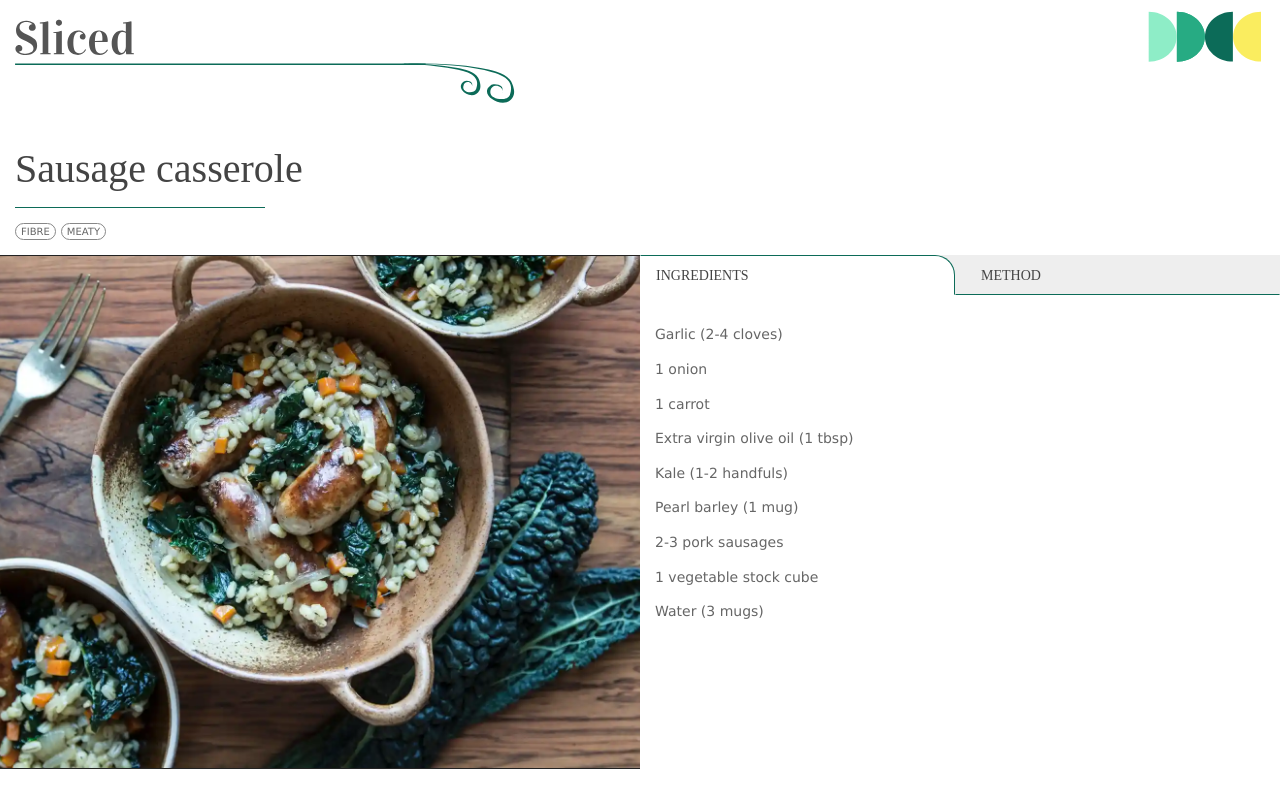
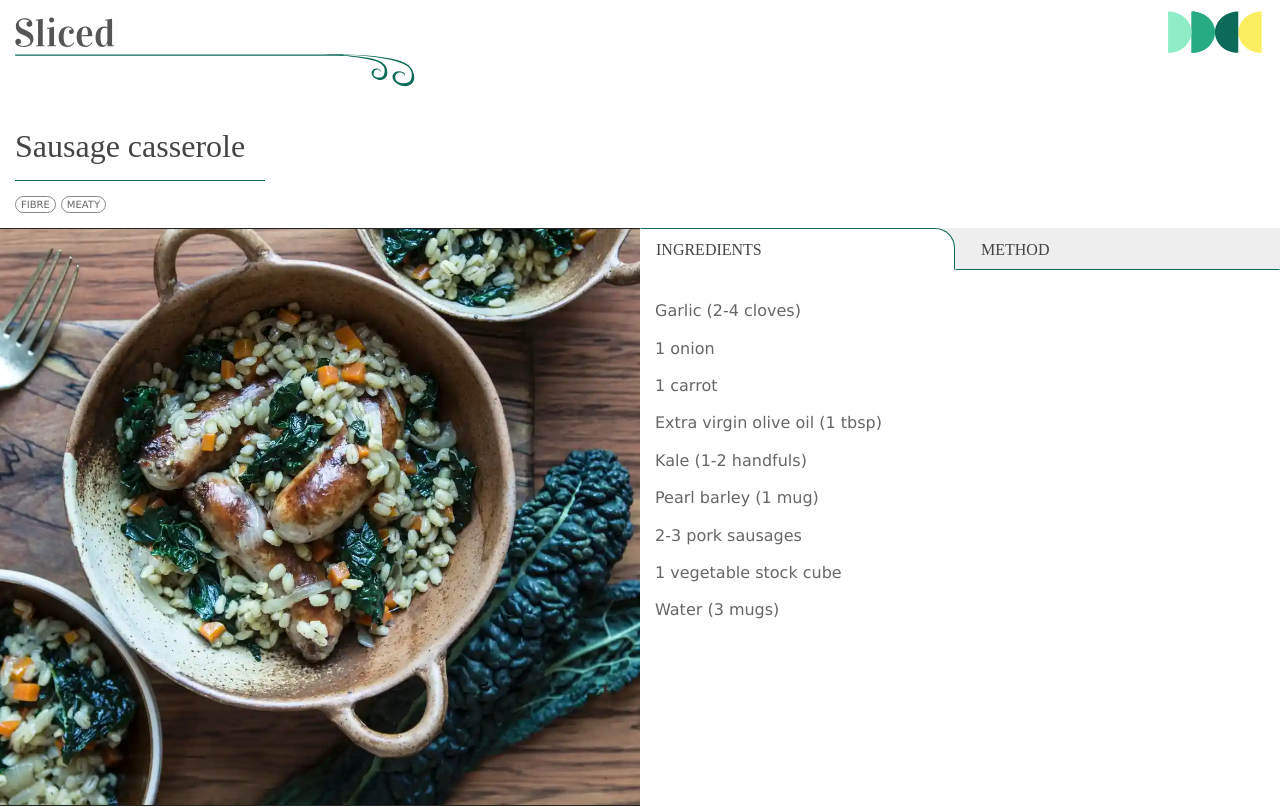
Before and after one commit to jonnywyatt/recipes, a Next.js app: page /recipes/1 in a window 1280 px wide. Shown: the top 807 px of the page. Built offline with nearby package versions, Linux system fonts and the light colour scheme.

Commit message:
Responsive headers

```diff
--- a/src/app/(recipes)/page.module.scss
+++ b/src/app/(recipes)/page.module.scss
@@ -32,6 +32,7 @@
 }
 
 .title {
+  font-family: var(--font-stack-heading);
   font-size: 1.3rem;
   font-weight: normal;
   color: var(--grey-2);
--- a/src/app/recipes/[id]/recipe.module.scss
+++ b/src/app/recipes/[id]/recipe.module.scss
@@ -1,6 +1,15 @@
 @import "../../styles/mixins";
 
 $breakpointL: 1025px;
+
+.title {
+  font-family: var(--font-stack-heading);
+  font-size: clamp(1.5rem, 6vw, 2rem);
+  font-weight: normal;
+  color: var(--grey-2);
+  margin-bottom: var(--spacing-unit-3);
+  @include underline;
+}
 
 @media (min-width: $breakpointL) {
   .contentWrapper {
@@ -26,6 +35,7 @@ $breakpointL: 1025px;
 @media (min-width: $breakpointL) {
   .imageContainer {
     background-color: transparent;
+    padding-bottom: 0;
   }
 
   .imageContainer,
@@ -34,7 +44,7 @@ $breakpointL: 1025px;
   }
 
   .imageWrapper {
-    padding-bottom: 80%;
+    padding-bottom: 90%;
   }
 }
 .image {
@@ -43,12 +53,3 @@ $breakpointL: 1025px;
   height: 100%;
   object-fit: cover;
 }
-
-.title {
-  font-family: var(--font-stack-heading);
-  font-size: clamp(1.5rem, 6vw, 2.5rem);
-  font-weight: normal;
-  color: var(--grey-2);
-  margin-bottom: var(--spacing-unit-3);
-  @include underline;
-}
--- a/src/app/styles/globals.css
+++ b/src/app/styles/globals.css
@@ -39,6 +39,7 @@
   --font-size-10: 0.625rem;
   --font-size-12: 0.75rem;
   --font-size-14: 0.875rem;
+  --font-size-16: 1rem;
 }
 
 * {
--- a/src/app/styles/header.module.css
+++ b/src/app/styles/header.module.css
@@ -11,16 +11,16 @@
 .furl {
   display: block;
   aspect-ratio: 163 / 14;
-  width: clamp(160px, 50%, 500px);
+  width: clamp(160px, 50%, 400px);
 }
 
 .logoWrapper {
   display: block;
-  width: clamp(70px, 17%, 120px);
+  width: clamp(70px, 15%, 100px);
 }
 
 .logo {
   display: block;
   aspect-ratio: 64/28;
-  width: clamp(70px, 17%, 120px);
+  width: clamp(70px, 15%, 100px);
 }
--- a/src/components/Tabs/styles.module.scss
+++ b/src/components/Tabs/styles.module.scss
@@ -14,7 +14,7 @@
 .tab {
   color: var(--grey-2);
   font-family: var(--font-stack-heading);
-  font-size: var(--font-size-14);
+  font-size: clamp(var(--font-size-14), 4vw, var(--font-size-16));
   text-transform: uppercase;
   padding-top: calc(var(--spacing-unit-2) + 2px);
   padding-bottom: var(--spacing-unit-2);
@@ -50,6 +50,6 @@
 
 .tabPanel {
   color: var(--grey-2);
-  font-size: var(--font-size-14);
+  font-size: clamp(var(--font-size-14), 3vw, var(--font-size-16));
   padding: var(--spacing-unit-6) var(--grid-gutter-width);
 }
```
